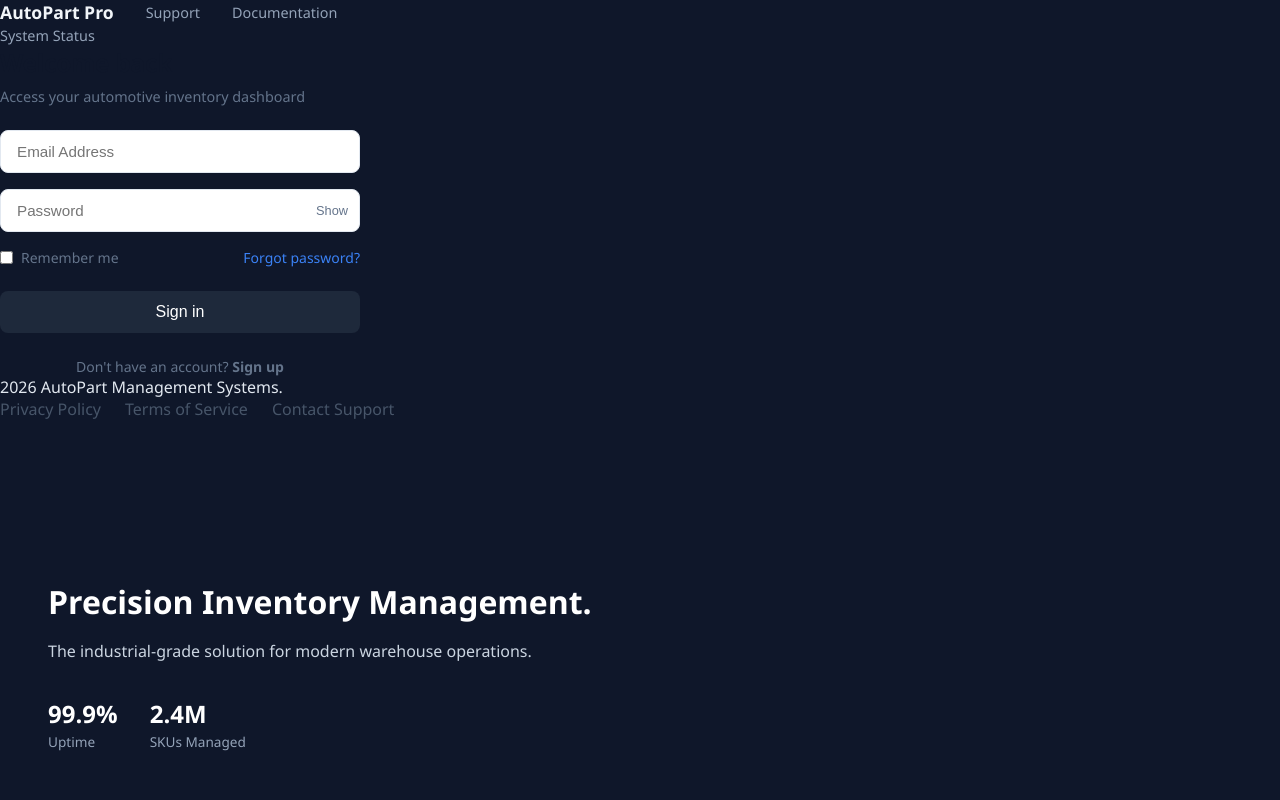
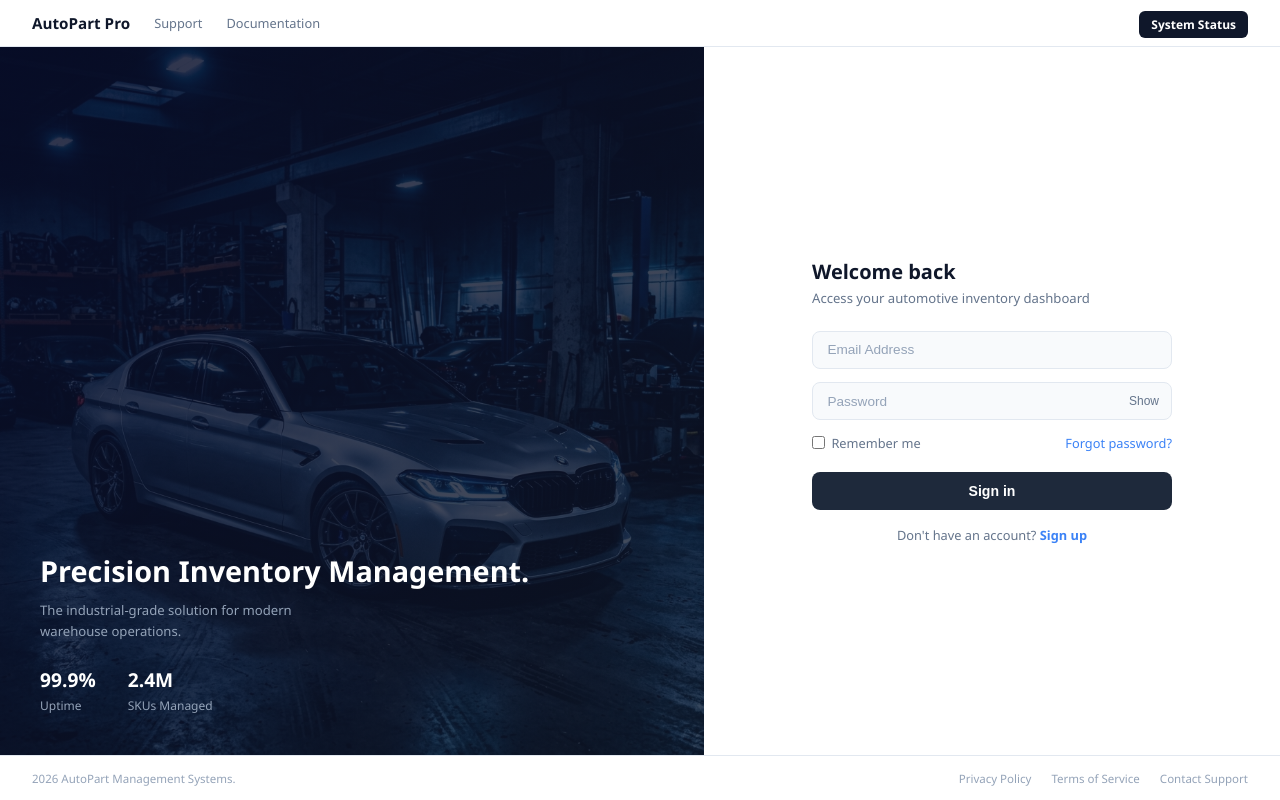
Before and after one commit to Ridimarjb05/ApplicationDevelopment--Frontend, a React (Vite) app: page / in a window 1280 px wide. Built offline with nearby package versions, Linux system fonts and the light colour scheme.

Commit message:
added login and signup UI with car and warehouse backgrounds matching design screenshots

```diff
--- a/src/features/auth/Login.css
+++ b/src/features/auth/Login.css
@@ -1,225 +1,125 @@
-/* styles for the login page */
-.login-container {
+@import url("https://fonts.googleapis.com/css2?family=Inter:wght@300;400;500;600;700&display=swap");
+* { box-sizing: border-box; margin: 0; padding: 0; }
+body { font-family: "Inter", sans-serif; }
+
+.login-container { min-height: 100vh; display: flex; flex-direction: column; background: #fff; }
+
+.login-navbar {
+  display: flex;
+  align-items: center;
+  justify-content: space-between;
+  padding: 0.75rem 2rem;
+  border-bottom: 1px solid #e2e8f0;
+  background: #fff;
+  position: relative;
+  z-index: 10;
+}
+.nav-left { display: flex; align-items: center; gap: 1.5rem; }
+.logo { font-weight: 700; font-size: 0.95rem; color: #0f172a; }
+.nav-left a { font-size: 0.8rem; color: #64748b; text-decoration: none; }
+.nav-left a:hover { color: #0f172a; }
+.system-status { font-size: 0.75rem; font-weight: 600; background: #0f172a; color: #fff; padding: 0.3rem 0.75rem; border-radius: 6px; }
+
+.login-content { display: flex; flex: 1; }
+
+.login-left {
+  width: 55%;
+  background: url("/login-bg.png") center center / cover no-repeat;
+  position: relative;
+  min-height: 500px;
+}
+.left-overlay {
+  position: absolute;
+  inset: 0;
+  background: linear-gradient(135deg, rgba(8,14,44,0.85) 0%, rgba(15,23,42,0.75) 100%);
   display: flex;
   flex-direction: column;
-  min-height: 100vh;
-  background: #0f172a;
-  color: #e2e8f0;
+  justify-content: flex-end;
+  padding: 2.5rem;
 }
+.left-overlay h1 { font-size: 1.8rem; font-weight: 700; color: #fff; line-height: 1.2; margin-bottom: 0.75rem; }
+.left-overlay p { font-size: 0.82rem; color: #94a3b8; line-height: 1.6; margin-bottom: 1.5rem; max-width: 320px; }
+.stats-row { display: flex; gap: 2rem; }
+.stat h3 { font-size: 1.2rem; font-weight: 700; color: #fff; }
+.stat span { font-size: 0.75rem; color: #94a3b8; }
 
-// top navbar
-.login-navbar {
-  display: flex;
-  justify-content: space-between;
-  align-items: center;
-  padding: 1rem 2rem;
-  border-bottom: 1px solid #1e293b;
-}
-
-.nav-left {
-  display: flex;
-  align-items: center;
-  gap: 2rem;
-}
-
-.logo {
-  font-weight: 700;
-  font-size: 1.1rem;
-  color: #f1f5f9;
-}
-
-.nav-left a,
-.nav-right span {
-  color: #94a3b8;
-  text-decoration: none;
-  font-size: 0.9rem;
-}
-
-// main content split layout
-.login-content {
-  display: flex;
-  flex: 1;
-}
-
-// left side with background image
-.login-left {
-  flex: 1;
-  background-image: url('/login_car_bg.png');
-  background-size: cover;
-  background-position: center;
-  position: relative;
-}
-
-.left-overlay {
-  position: absolute;
-  bottom: 3rem;
-  left: 3rem;
-  right: 3rem;
-}
-
-.left-overlay h1 {
-  font-size: 2rem;
-  font-weight: 700;
-  color: #fff;
-  margin-bottom: 1rem;
-}
-
-.left-overlay p {
-  color: #cbd5e1;
-  font-size: 1rem;
-  line-height: 1.6;
-}
-
-.stats-row {
-  display: flex;
-  gap: 2rem;
-  margin-top: 2rem;
-}
-
-.stat h3 {
-  font-size: 1.5rem;
-  font-weight: 700;
-  color: #fff;
-}
-
-.stat span {
-  font-size: 0.85rem;
-  color: #94a3b8;
-}
-
-// right side - the form
 .login-right {
-  width: 480px;
-  background: #fff;
+  width: 45%;
   display: flex;
   align-items: center;
   justify-content: center;
   padding: 2rem;
+  background: #fff;
 }
+.form-container { width: 100%; max-width: 360px; }
+.form-container h2 { font-size: 1.3rem; font-weight: 700; color: #0f172a; margin-bottom: 0.25rem; }
+.subtitle { font-size: 0.82rem; color: #64748b; margin-bottom: 1.5rem; }
+.error-box { background: #fef2f2; border: 1px solid #fca5a5; color: #dc2626; padding: 0.6rem 0.9rem; border-radius: 8px; font-size: 0.8rem; margin-bottom: 1rem; }
 
-.form-container {
-  width: 100%;
-  max-width: 360px;
-}
-
-.form-container h2 {
-  font-size: 1.5rem;
-  color: #0f172a;
-  margin-bottom: 0.5rem;
-}
-
-.subtitle {
-  color: #64748b;
-  font-size: 0.9rem;
-  margin-bottom: 1.5rem;
-}
-
-// error box shown on failed login
-.error-box {
-  color: #ef4444;
-  background: #fef2f2;
-  padding: 0.75rem;
-  border-radius: 6px;
-  font-size: 0.875rem;
-  margin-bottom: 1.5rem;
-  border: 1px solid #f87171;
-}
-
-.input-group {
-  margin-bottom: 1rem;
-  position: relative;
-}
-
+.input-group { margin-bottom: 0.9rem; }
 .input-group input {
   width: 100%;
-  padding: 0.75rem 1rem;
+  padding: 0.65rem 0.9rem;
   border: 1px solid #e2e8f0;
   border-radius: 8px;
-  font-size: 0.95rem;
+  font-size: 0.85rem;
   color: #0f172a;
   outline: none;
+  background: #f8fafc;
+  transition: border 0.15s;
 }
+.input-group input:focus { border-color: #3b82f6; background: #fff; }
+.input-group input::placeholder { color: #94a3b8; }
 
-.input-group input:focus {
-  border-color: #3b82f6;
-}
-
-.password-group {
-  display: flex;
-  align-items: center;
-}
-
+.password-group { position: relative; }
+.password-group input { padding-right: 3rem; }
 .toggle-password {
   position: absolute;
   right: 0.75rem;
+  top: 50%;
+  transform: translateY(-50%);
   background: none;
   border: none;
+  cursor: pointer;
+  font-size: 0.75rem;
   color: #64748b;
-  cursor: pointer;
-  font-size: 0.8rem;
+  font-weight: 500;
 }
 
-.form-actions {
-  display: flex;
-  justify-content: space-between;
-  align-items: center;
-  margin-bottom: 1.5rem;
-}
-
-.remember-me {
-  display: flex;
-  align-items: center;
-  gap: 0.5rem;
-  color: #64748b;
-  font-size: 0.875rem;
-}
-
-.forgot-password {
-  color: #3b82f6;
-  font-size: 0.875rem;
-  text-decoration: none;
-}
+.form-actions { display: flex; align-items: center; justify-content: space-between; margin-bottom: 1.25rem; }
+.remember-me { display: flex; align-items: center; gap: 0.4rem; font-size: 0.8rem; color: #64748b; cursor: pointer; }
+.remember-me input { cursor: pointer; }
+.forgot-password { font-size: 0.8rem; color: #3b82f6; text-decoration: none; }
+.forgot-password:hover { text-decoration: underline; }
 
 .submit-btn {
   width: 100%;
-  padding: 0.75rem;
+  padding: 0.7rem;
   background: #1e293b;
-  color: #fff;
+  color: white;
   border: none;
   border-radius: 8px;
-  font-size: 1rem;
+  font-size: 0.88rem;
+  font-weight: 600;
   cursor: pointer;
-  transition: background 0.2s;
+  transition: background 0.15s;
+  margin-bottom: 1.25rem;
 }
+.submit-btn:hover:not(:disabled) { background: #0f172a; }
+.submit-btn:disabled { opacity: 0.6; cursor: not-allowed; }
 
-.submit-btn:hover {
-  background: #0f172a;
+.no-account { font-size: 0.8rem; color: #64748b; text-align: center; }
+.no-account strong { color: #3b82f6; }
+
+.login-footer {
+  border-top: 1px solid #e2e8f0;
+  padding: 0.9rem 2rem;
+  display: flex;
+  align-items: center;
+  justify-content: space-between;
+  background: #fff;
 }
-
-.no-account {
-  margin-top: 1.5rem;
-  text-align: center;
-  color: #64748b;
-  font-size: 0.875rem;
-}
-
-// footer
-.login-footer {
-  display: flex;
-  justify-content: space-between;
-  align-items: center;
-  padding: 1rem 2rem;
-  border-top: 1px solid #1e293b;
-  color: #475569;
-  font-size: 0.8rem;
-}
-
-.footer-links {
-  display: flex;
-  gap: 1.5rem;
-}
-
-.footer-links a {
-  color: #475569;
-  text-decoration: none;
-}
+.login-footer p { font-size: 0.72rem; color: #94a3b8; }
+.footer-links { display: flex; gap: 1.25rem; }
+.footer-links a { font-size: 0.72rem; color: #94a3b8; text-decoration: none; }
+.footer-links a:hover { color: #0f172a; }
--- /dev/null
+++ b/src/features/auth/Register.css
@@ -0,0 +1,83 @@
+@import url("https://fonts.googleapis.com/css2?family=Inter:wght@300;400;500;600;700&display=swap");
+* { box-sizing: border-box; margin: 0; padding: 0; }
+body { font-family: "Inter", sans-serif; }
+
+.register-container { min-height: 100vh; display: flex; flex-direction: column; background: #fff; }
+
+.register-navbar {
+  display: flex; align-items: center; justify-content: space-between;
+  padding: 0.75rem 2rem; border-bottom: 1px solid #e2e8f0; background: #fff; z-index: 10;
+}
+.nav-left { display: flex; align-items: center; gap: 1.5rem; }
+.logo { font-weight: 700; font-size: 0.95rem; color: #0f172a; }
+.nav-left a { font-size: 0.8rem; color: #64748b; text-decoration: none; }
+.nav-left a:hover { color: #0f172a; }
+.system-status { font-size: 0.75rem; font-weight: 600; background: #0f172a; color: #fff; padding: 0.3rem 0.75rem; border-radius: 6px; }
+
+.register-content { display: flex; flex: 1; }
+
+.register-left {
+  width: 45%; display: flex; align-items: center; justify-content: center;
+  padding: 2rem; background: #fff;
+}
+
+.register-right {
+  width: 55%;
+  background: url("/signup-bg.png") center center / cover no-repeat;
+  position: relative; min-height: 500px;
+}
+
+.right-overlay {
+  position: absolute; inset: 0;
+  background: linear-gradient(135deg, rgba(8,14,44,0.85) 0%, rgba(15,23,42,0.75) 100%);
+  display: flex; flex-direction: column; justify-content: center; padding: 3rem;
+}
+.right-overlay h1 { font-size: 1.8rem; font-weight: 700; color: #fff; line-height: 1.25; margin-bottom: 1rem; max-width: 380px; }
+.right-overlay p { font-size: 0.82rem; color: #94a3b8; line-height: 1.65; margin-bottom: 1.75rem; max-width: 360px; }
+
+.feature-list { list-style: none; display: flex; flex-direction: column; gap: 0.6rem; }
+.feature-list li { display: flex; align-items: center; gap: 0.6rem; font-size: 0.84rem; color: #e2e8f0; }
+.check { width: 20px; height: 20px; background: #3b82f6; border-radius: 50%; display: flex; align-items: center; justify-content: center; font-size: 0.65rem; color: white; font-weight: 700; flex-shrink: 0; }
+
+.form-container { width: 100%; max-width: 360px; }
+.form-container h2 { font-size: 1.25rem; font-weight: 700; color: #0f172a; margin-bottom: 0.25rem; }
+.subtitle { font-size: 0.82rem; color: #64748b; margin-bottom: 1.5rem; }
+
+.error-box { background: #fef2f2; border: 1px solid #fca5a5; color: #dc2626; padding: 0.6rem 0.9rem; border-radius: 8px; font-size: 0.8rem; margin-bottom: 1rem; }
+
+.input-group {
+  display: flex; align-items: center;
+  border: 1px solid #e2e8f0; border-radius: 8px; background: #f8fafc;
+  margin-bottom: 0.85rem; padding: 0 0.9rem; transition: border 0.15s;
+}
+.input-group:focus-within { border-color: #3b82f6; background: #fff; }
+.input-icon { font-size: 0.85rem; color: #94a3b8; margin-right: 0.5rem; flex-shrink: 0; }
+.input-group input { flex: 1; border: none; background: none; outline: none; padding: 0.65rem 0; font-size: 0.85rem; color: #0f172a; }
+.input-group input::placeholder { color: #94a3b8; }
+
+.password-group { position: relative; }
+.toggle-password { background: none; border: none; cursor: pointer; font-size: 0.75rem; color: #64748b; font-weight: 500; padding: 0; }
+
+.terms-label { display: flex; align-items: flex-start; gap: 0.5rem; font-size: 0.78rem; color: #64748b; margin-bottom: 1.25rem; cursor: pointer; line-height: 1.5; }
+.terms-label input { margin-top: 2px; cursor: pointer; }
+.terms-label a { color: #3b82f6; text-decoration: none; }
+.terms-label a:hover { text-decoration: underline; }
+
+.submit-btn {
+  width: 100%; padding: 0.7rem; background: #1e293b; color: white;
+  border: none; border-radius: 8px; font-size: 0.88rem; font-weight: 600;
+  cursor: pointer; transition: background 0.15s; margin-bottom: 1rem;
+}
+.submit-btn:hover:not(:disabled) { background: #0f172a; }
+.submit-btn:disabled { opacity: 0.6; cursor: not-allowed; }
+
+.have-account { font-size: 0.8rem; color: #64748b; text-align: center; }
+
+.register-footer {
+  border-top: 1px solid #e2e8f0; padding: 0.9rem 2rem;
+  display: flex; align-items: center; justify-content: space-between; background: #fff;
+}
+.register-footer p { font-size: 0.72rem; color: #94a3b8; }
+.footer-links { display: flex; gap: 1.25rem; }
+.footer-links a { font-size: 0.72rem; color: #94a3b8; text-decoration: none; }
+.footer-links a:hover { color: #0f172a; }
```
Also changed, not shown: src/features/auth/Register.jsx (+77 -109 lines), public/login-bg.png (added), public/signup-bg.png (added).
